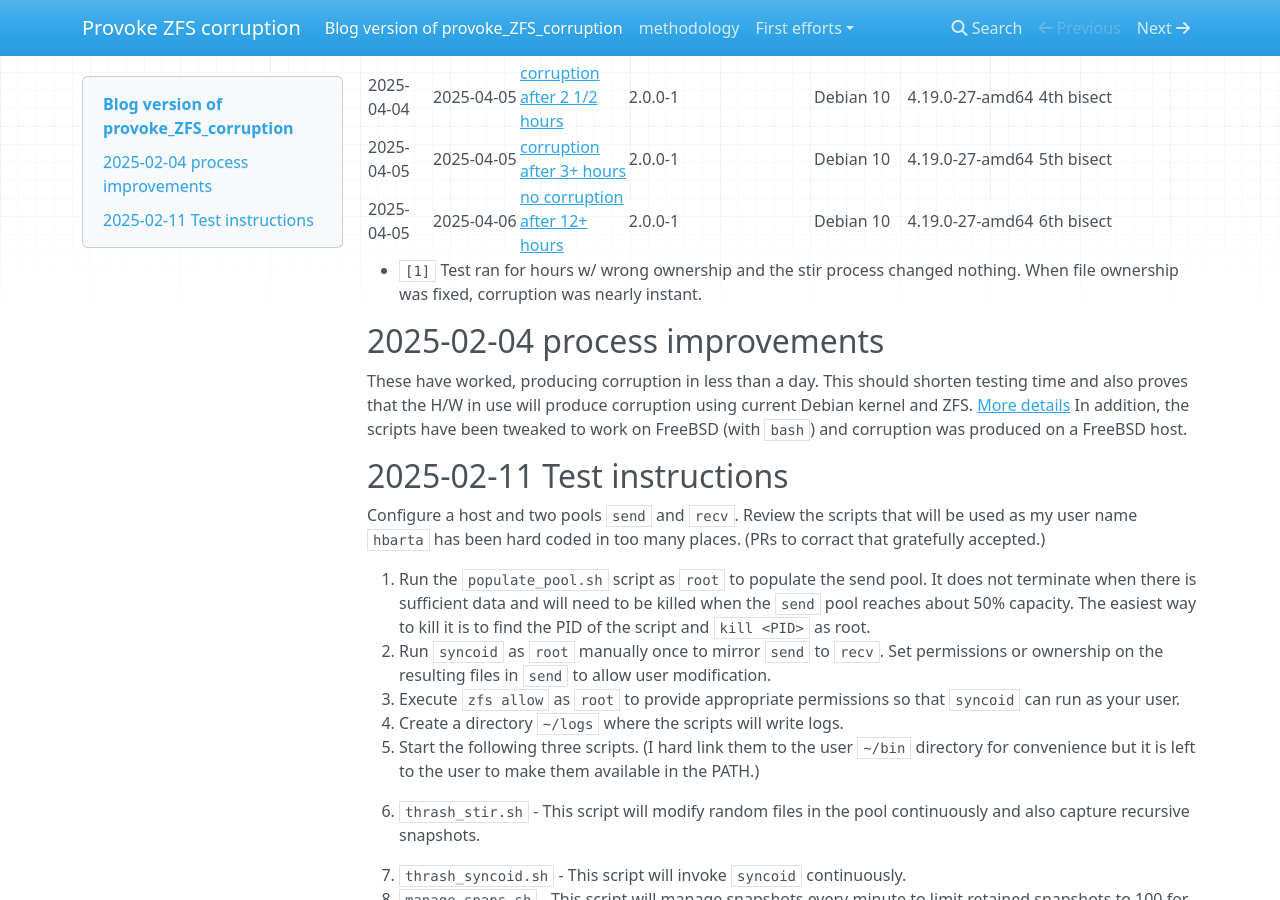
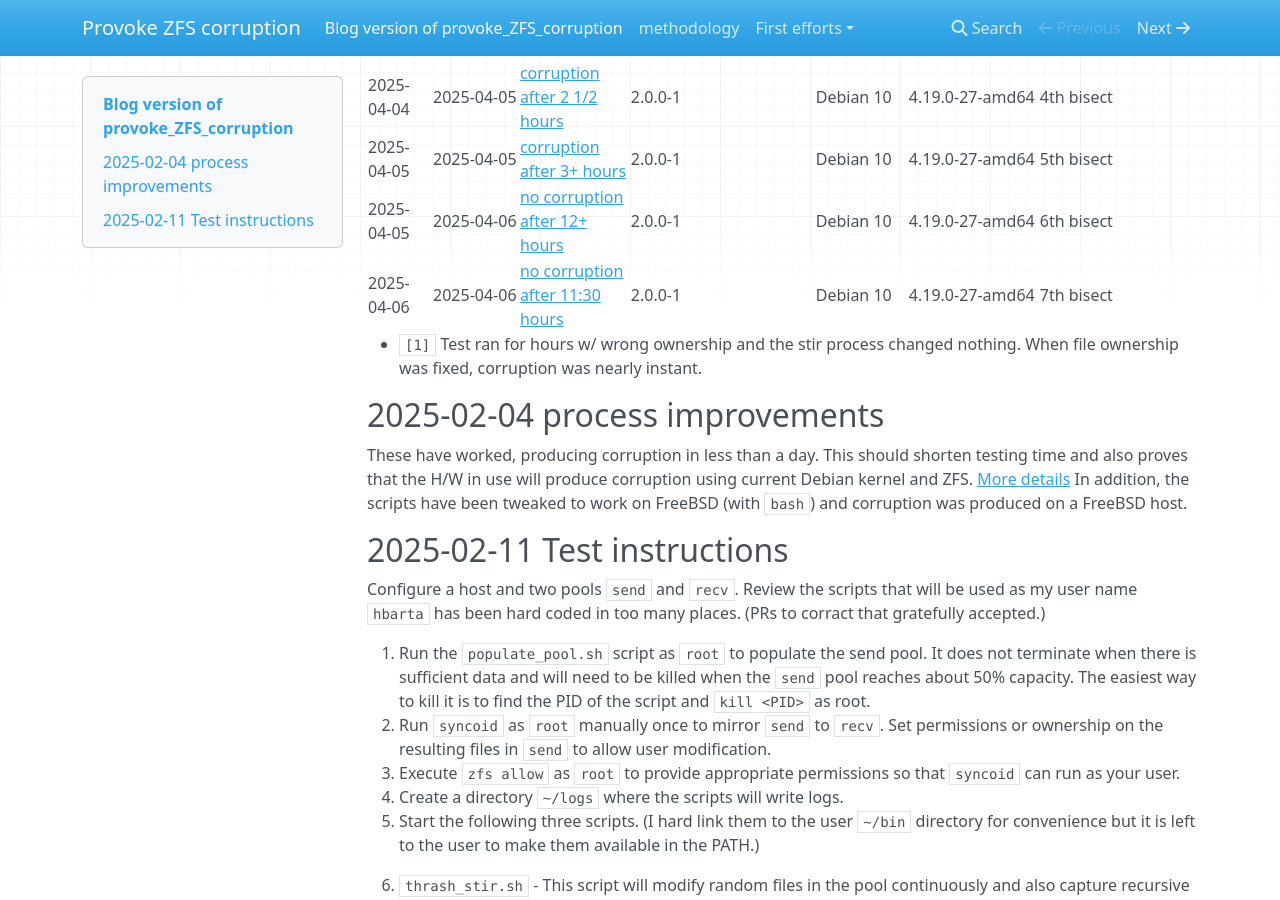
Before and after one commit to HankB/provoke_ZFS_corruption, an MkDocs documentation site: the page built from docs/index.md, in a window 1280 px wide and 900 px high, scrolled down 1122 px. Built offline with MkDocs 1.6.1, drawn with Linux system fonts in a browser that asks for light colours; nearby versions of some CDN libraries.

Commit message:
7th bisect: good

```diff
--- a/docs/index.md
+++ b/docs/index.md
@@ -27,6 +27,7 @@ Directory of tests starting with preliminary exploration.
 |2025-04-04|2025-04-05|[corruption after 2 1/2 hours](./tests/2025-04-04_Linux_Buster_4.19_bisect_0.8.6_2.0.0_bisect_04/results.md)|2.0.0-1|Debian 10|4.19.0-27-amd64|4th bisect|
 |2025-04-05|2025-04-05|[corruption after 3+ hours](./tests/2025-04-05_Linux_Buster_4.19_bisect_0.8.6_2.0.0_bisect_05/results.md)|2.0.0-1|Debian 10|4.19.0-27-amd64|5th bisect|
 |2025-04-05|2025-04-06|[no corruption after 12+ hours](./tests/2025-04-05_Linux_Buster_4.19_bisect_0.8.6_2.0.0_bisect_06/results.md)|2.0.0-1|Debian 10|4.19.0-27-amd64|6th bisect|
+|2025-04-06|2025-04-06|[no corruption after 11:30 hours](./tests/2025-04-06_Linux_Buster_4.19_bisect_0.8.6_2.0.0_bisect_07/results.md)|2.0.0-1|Debian 10|4.19.0-27-amd64|7th bisect|
 
 * `[1]` Test ran for hours w/ wrong ownership and the stir process changed nothing. When file ownership was fixed, corruption was nearly instant.
 
```
Also changed, not shown: 3 other files.
